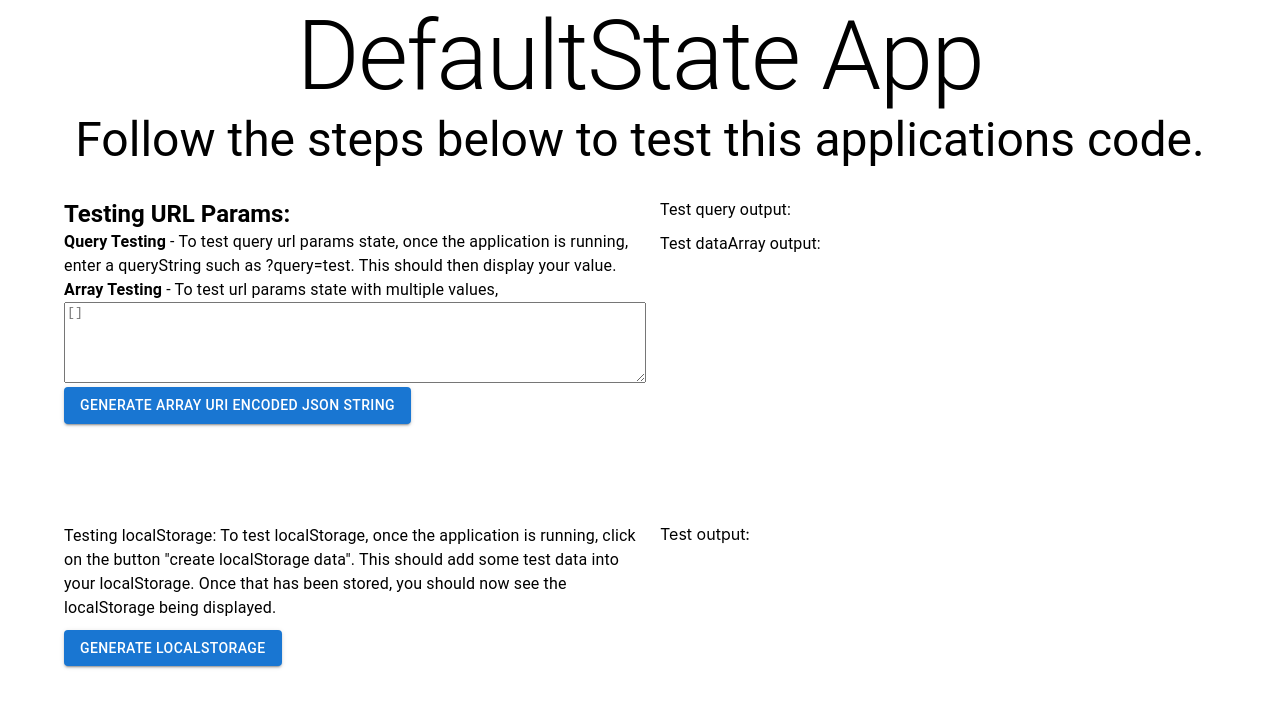
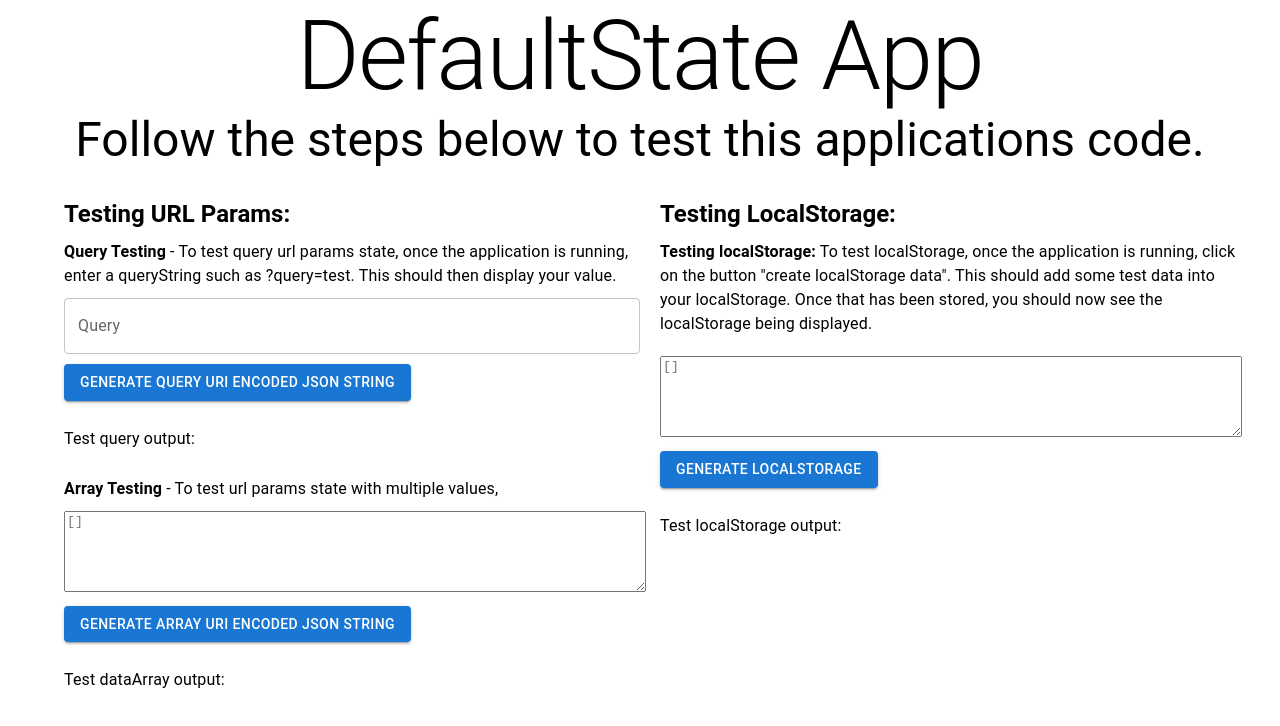
Before and after one commit to dwbra/DefaultState-ReactJs, a React (Create React App) app: page / in a window 1280 px wide. Shown: the top 726 px of the page. Built offline with nearby package versions, Linux system fonts and the light colour scheme.

Commit message:
finalised app

```diff
--- a/src/App.js
+++ b/src/App.js
@@ -1,11 +1,9 @@
-import React, { useState } from "react";
+import React, { useState, useEffect } from "react";
 import Output from "./components/Output";
 
 function App() {
   // check query string expected default values
   const params = new URLSearchParams(window.location.search);
-
-  //create a callback function to handle our different pieces of state
   const getDefaultState = (key) => {
     let state;
     switch (key) {
@@ -31,15 +29,24 @@ function App() {
     }
   };
 
+  //construct your state using callback
   const [initialState, setInitialState] = useState({
     queryString: getDefaultState("queryString"),
     dataArray: getDefaultState("dataArray"),
-    localStorage: getDefaultState("localStorage"),
+    testLocalStorage: getDefaultState("localStorage"),
   });
+
+  //keep state and localStorage in sync
+  useEffect(() => {
+    localStorage.setItem(
+      "exampleLocal",
+      JSON.stringify(initialState.testLocalStorage)
+    );
+  }, [initialState.testLocalStorage]);
 
   return (
     <div className="App">
-      <Output initialState={initialState} />
+      <Output initialState={initialState} setInitialState={setInitialState} />
     </div>
   );
 }
--- /dev/null
+++ b/src/components/LocalStorage.jsx
@@ -0,0 +1,44 @@
+import React, { useEffect, useState } from "react";
+import { Typography, Button, TextareaAutosize, TextField } from "@mui/material";
+
+const LocalStorage = ({ initialState, setInitialState }) => {
+  const { testLocalStorage } = initialState;
+  const [localState, setLocalState] = useState([]);
+
+  const handleLocalStorageClick = () => {
+    setInitialState({ ...initialState, testLocalStorage: localState });
+  };
+
+  return (
+    <>
+      <Typography variant="h5" mb="10px">
+        <strong>Testing LocalStorage:</strong>
+      </Typography>
+      <Typography mb="10px">
+        <strong>Testing localStorage:</strong> To test localStorage, once the
+        application is running, click on the button "create localStorage data".
+        This should add some test data into your localStorage. Once that has
+        been stored, you should now see the localStorage being displayed.
+      </Typography>
+      <TextareaAutosize
+        id="dataArrayInputField"
+        style={{ width: "100%", marginBottom: "10px", marginTop: "10px" }}
+        minRows={5}
+        placeholder="[]"
+        value={localState}
+        onChange={(event) => {
+          setLocalState(event.target.value);
+        }}
+      />
+      <Button variant="contained" onClick={handleLocalStorageClick}>
+        Generate localStorage
+      </Button>
+      <Typography pt="10px" pb="10px">
+        <p>Test localStorage output:</p>
+        {testLocalStorage.length > 0 && <strong>{testLocalStorage}</strong>}
+      </Typography>
+    </>
+  );
+};
+
+export default LocalStorage;
--- a/src/components/Output.jsx
+++ b/src/components/Output.jsx
@@ -1,37 +1,13 @@
-import React, { useState } from "react";
-import {
-  Typography,
-  Container,
-  Box,
-  Button,
-  ThemeProvider,
-  createTheme,
-  TextareaAutosize,
-  InputUnstyled,
-} from "@mui/material";
+import React from "react";
+import { Typography, Container, Box } from "@mui/material";
+import URLParams from "./URLParams";
+import LocalStorage from "./LocalStorage";
 
 //destructure props object
-const Output = ({ initialState }) => {
-  //destructure state
-  const { queryString, dataArray, localStorage } = initialState;
-
-  const [fieldState, setFieldState] = useState([]);
-  const handleArrayData = () => {
-    const uriEncoded = encodeURIComponent(JSON.stringify(fieldState));
-    const uriString = `?data=${uriEncoded}`;
-    //https://developer.mozilla.org/en-US/docs/Web/API/Clipboard/writeText
-    navigator.clipboard
-      .writeText(uriString)
-      .then(() => {
-        alert("Async: Copying to clipboard was successful!");
-      })
-      .catch((err) => {
-        alert("Async: Could not copy text: ", err);
-      });
-  };
-
-  console.log(fieldState);
-
+//create children components so that each hold their own state
+//this will ensure that any updates will only force a re-render on that component
+//and therefore the other components state will remain onscreen.
+const Output = ({ initialState, setInitialState }) => {
   return (
     <>
       <Container>
@@ -46,57 +22,15 @@ const Output = ({ initialState }) => {
 
         <Box display="flex" gap="20px" mt="30px" mb="10px">
           <Box flex="1 0 50%" textAlign="left">
-            <Typography variant="h5">
-              <strong>Testing URL Params:</strong>
-            </Typography>
-            <Typography>
-              <strong>Query Testing</strong> - To test query url params state,
-              once the application is running, enter a queryString such as
-              ?query=test. This should then display your value.
-            </Typography>
-            <Typography>
-              <strong>Array Testing</strong> - To test url params state with
-              multiple values,
-            </Typography>
-            <TextareaAutosize
-              id="dataArrayInputField"
-              style={{ width: "100%" }}
-              minRows={5}
-              placeholder="[]"
-              value={fieldState}
-              onChange={(event) => {
-                setFieldState(event.target.value);
-              }}
+            <URLParams initialState={initialState} />
+          </Box>
+          <Box flex="1 0 50%" textAlign="left">
+            <LocalStorage
+              initialState={initialState}
+              setInitialState={setInitialState}
             />
-            <Button variant="contained" type="submit" onClick={handleArrayData}>
-              Generate Array URI encoded JSON string
-            </Button>
-          </Box>
-          <Box flex="1 0 50%">
-            <Typography pb="10px">
-              Test query output: <strong>{queryString}</strong>
-            </Typography>
-            <Typography pb="10px">
-              Test dataArray output: <strong>{dataArray}</strong>
-            </Typography>
           </Box>
         </Box>
-
-        <Box display="flex" gap="20px" mt="100px" mb="10px">
-          <Box flex="1 0 50%" textAlign="left">
-            <Typography mb="10px">
-              Testing localStorage: To test localStorage, once the application
-              is running, click on the button "create localStorage data". This
-              should add some test data into your localStorage. Once that has
-              been stored, you should now see the localStorage being displayed.
-            </Typography>
-            <Button variant="contained">Generate localStorage</Button>
-          </Box>
-          <Box flex="1 0 50%">Test output:</Box>
-        </Box>
-      </Container>
-      <Container>
-        <Box>{}</Box>
       </Container>
     </>
   );
--- /dev/null
+++ b/src/components/URLParams.jsx
@@ -0,0 +1,102 @@
+import React, { useState } from "react";
+import { Typography, Button, TextareaAutosize, TextField } from "@mui/material";
+
+const URLParams = ({ initialState }) => {
+  const { queryString, dataArray } = initialState;
+  const [localComponentState, setLocalComponentState] = useState({
+    q: "",
+    arr: [],
+  });
+
+  const handleQueryString = () => {
+    const uriEncoded = encodeURIComponent(
+      JSON.stringify(localComponentState.q)
+    );
+    const uriString = `?query=${uriEncoded}`;
+    //https://developer.mozilla.org/en-US/docs/Web/API/Clipboard/writeText
+    navigator.clipboard
+      .writeText(uriString)
+      .then(() => {
+        alert("Copying to clipboard was successful!");
+      })
+      .catch((err) => {
+        alert("Could not copy text: ", err);
+      });
+  };
+
+  const handleArrayData = () => {
+    const uriEncoded = encodeURIComponent(
+      JSON.stringify(localComponentState.arr)
+    );
+    const uriString = `?data=${uriEncoded}`;
+    navigator.clipboard
+      .writeText(uriString)
+      .then(() => {
+        alert("Copying to clipboard was successful!");
+      })
+      .catch((err) => {
+        alert("Could not copy text: ", err);
+      });
+  };
+
+  return (
+    <>
+      <Typography variant="h5" mb="10px">
+        <strong>Testing URL Params:</strong>
+      </Typography>
+      <Typography>
+        <strong>Query Testing</strong> - To test query url params state, once
+        the application is running, enter a queryString such as ?query=test.
+        This should then display your value.
+      </Typography>
+      <TextField
+        id="outlined-basic"
+        label="Query"
+        variant="outlined"
+        value={localComponentState.q}
+        style={{ width: "100%", marginBottom: "10px", marginTop: "10px" }}
+        onChange={(event) => {
+          setLocalComponentState({
+            ...localComponentState,
+            q: event.target.value,
+          });
+        }}
+      />
+      <Button variant="contained" type="submit" onClick={handleQueryString}>
+        Generate Query URI encoded JSON string
+      </Button>
+
+      <Typography pt="10px" pb="10px">
+        <p>Test query output:</p>
+        {queryString.length > 0 && <strong>{queryString}</strong>}
+      </Typography>
+
+      <Typography>
+        <strong>Array Testing</strong> - To test url params state with multiple
+        values,
+      </Typography>
+      <TextareaAutosize
+        id="dataArrayInputField"
+        style={{ width: "100%", marginBottom: "10px", marginTop: "10px" }}
+        minRows={5}
+        placeholder="[]"
+        value={localComponentState.arr}
+        onChange={(event) => {
+          setLocalComponentState({
+            ...localComponentState,
+            arr: event.target.value,
+          });
+        }}
+      />
+      <Button variant="contained" type="submit" onClick={handleArrayData}>
+        Generate Array URI encoded JSON string
+      </Button>
+      <Typography pt="10px" pb="10px">
+        <p>Test dataArray output:</p>
+        {dataArray.length > 0 && <strong>{dataArray}</strong>}
+      </Typography>
+    </>
+  );
+};
+
+export default URLParams;
```
